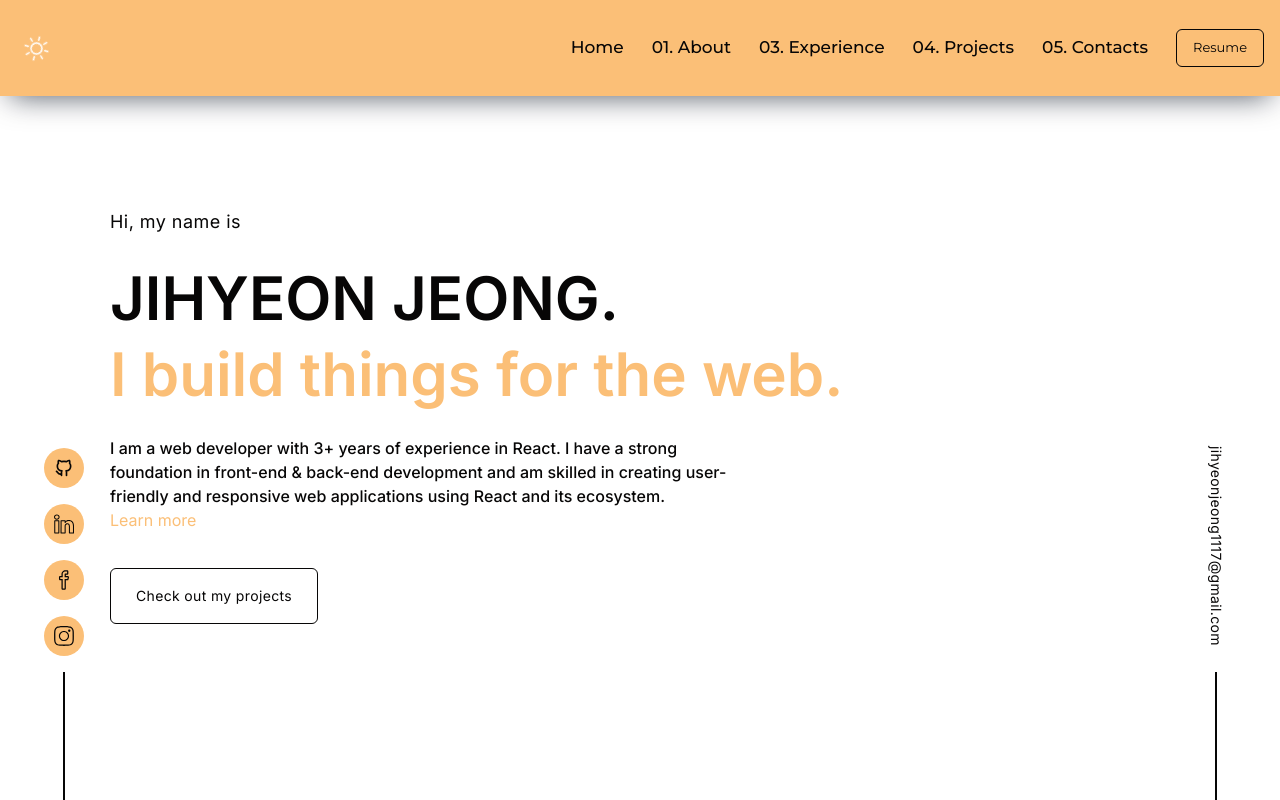
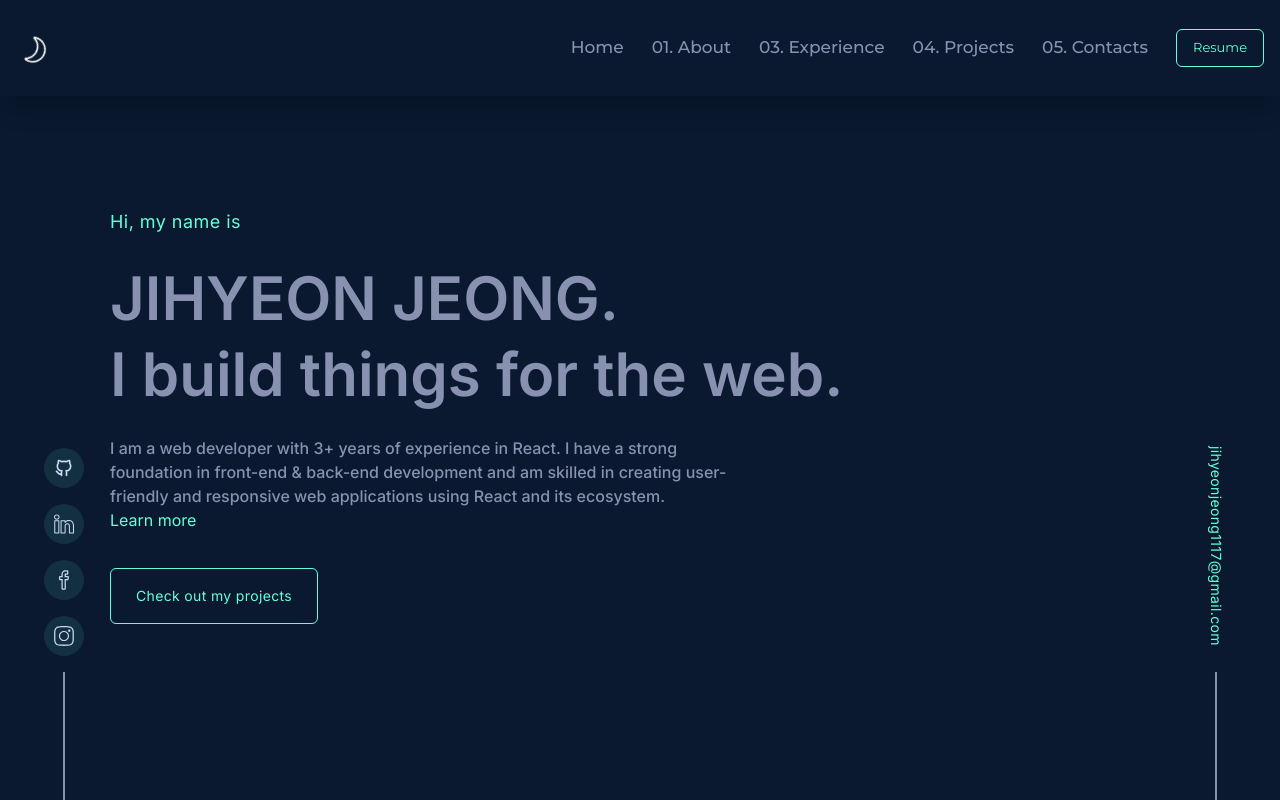
Before and after one commit to jihyeonjeong11/nextportfolio, a Next.js app: page /dashboard in a window 1280 px wide. Both pictures are taken after a click on the button 36 px from the left and 48 px from the top of the page. Built offline with nearby package versions, Linux system fonts and the light colour scheme.

Commit message:
useIntersection

```diff
--- a/app/dashboard/Navbar/index.tsx
+++ b/app/dashboard/Navbar/index.tsx
@@ -8,6 +8,7 @@ import MotionedDiv from '@/components/common/framer/MotionedDiv';
 
 import * as delays from '@/constants/delays';
 import ThemeSwitcher from '@/app/theme-switcher';
+import { useIntersectionObserver } from '@/hooks/useIntersectionObserver';
 
 const Navbar = () => {
   return (
--- a/app/layout.tsx
+++ b/app/layout.tsx
@@ -1,6 +1,7 @@
 import './globals.css';
 import { inter } from '@/components/common/fonts';
 import NextThemeProvider from './theme-provider';
+import RefProvider from './ref-provider';
 export const metadata = {
   title: 'Create Next App',
   description: 'Generated by create next app',
@@ -14,7 +15,9 @@ export default function RootLayout({
   return (
     <html lang="en">
       <body className={inter.className}>
-        <NextThemeProvider>{children}</NextThemeProvider>
+        <NextThemeProvider>
+          <RefProvider>{children}</RefProvider>
+        </NextThemeProvider>
       </body>
     </html>
   );
--- /dev/null
+++ b/app/ref-provider.tsx
@@ -0,0 +1,22 @@
+'use client';
+
+import * as React from 'react';
+
+export default function RefProvider({
+  children,
+  ...props
+}: {
+  children: React.ReactNode;
+}) {
+  const [mounted, setMounted] = React.useState(false);
+
+  React.useEffect(() => {
+    setMounted(true);
+  }, []);
+
+  if (!mounted) {
+    return <></>;
+  } // this actually causes initial blank screen, or light themed page.
+
+  return <div {...props}>{children}</div>;
+}
--- a/app/theme-switcher.tsx
+++ b/app/theme-switcher.tsx
@@ -2,7 +2,9 @@
 import { useState, useEffect, useMemo } from 'react';
 import { useTheme } from 'next-themes';
 import { BsSun, BsMoon } from 'react-icons/bs';
-import { motion, useAnimate } from 'framer-motion';
+import { useAnimate, useAnimationFrame } from 'framer-motion';
+
+import MotionedDiv from '@/components/common/framer/MotionedDiv';
 
 const ThemeSwitcher = () => {
   const { theme, setTheme } = useTheme();
@@ -24,32 +26,28 @@ const ThemeSwitcher = () => {
 
   return (
     <div className="w-10 h-10 flex items-center justify-center">
-      {theme === 'light' ? (
-        <motion.button
-          ref={scope}
-          onClick={() =>
-            handleThemeChange(theme === 'light' ? 'dark' : 'light')
-          }
+      {theme !== 'dark' ? (
+        <MotionedDiv
           initial={{ opacity: 0, rotate: -120 }}
           animate={{ opacity: 1 }}
           transition={{ delay: 0.05 }}
           className="text-white hover:text-text-light dark:hover:text-text-green duration-300"
         >
-          <BsSun size="25" />
-        </motion.button>
+          <button ref={scope} onClick={() => handleThemeChange('dark')}>
+            <BsSun size="25" />
+          </button>
+        </MotionedDiv>
       ) : (
-        <motion.button
-          ref={scope}
-          onClick={() =>
-            handleThemeChange(theme === 'light' ? 'dark' : 'light')
-          }
+        <MotionedDiv
           initial={{ opacity: 0, rotate: 0 }}
           animate={{ opacity: 1 }}
           transition={{ delay: 0.05 }}
           className="text-white hover:text-text-light dark:hover:text-text-green duration-300"
         >
-          <BsMoon size="25" />
-        </motion.button>
+          <button ref={scope} onClick={() => handleThemeChange('light')}>
+            <BsMoon size="25" />
+          </button>
+        </MotionedDiv>
       )}
     </div>
   );
--- a/components/middleSide/banner/index.tsx
+++ b/components/middleSide/banner/index.tsx
@@ -4,7 +4,8 @@ import MotionedDiv from '@/components/common/framer/MotionedDiv';
 
 import * as delays from '@/constants/delays';
 
-const Banner = () => {
+const Banner = ({ props, ref }) => {
+  console.log('props', props, ref);
   return (
     <section
       id="home"
@@ -63,4 +64,4 @@ const Banner = () => {
   );
 };
 
-export default Banner;
+export default React.forwardRef(Banner);
```
Also changed, not shown: app/theme-provider.tsx (+0 -26 lines), hooks/useIntersectionObserver.ts (added, +78 -0 lines).
